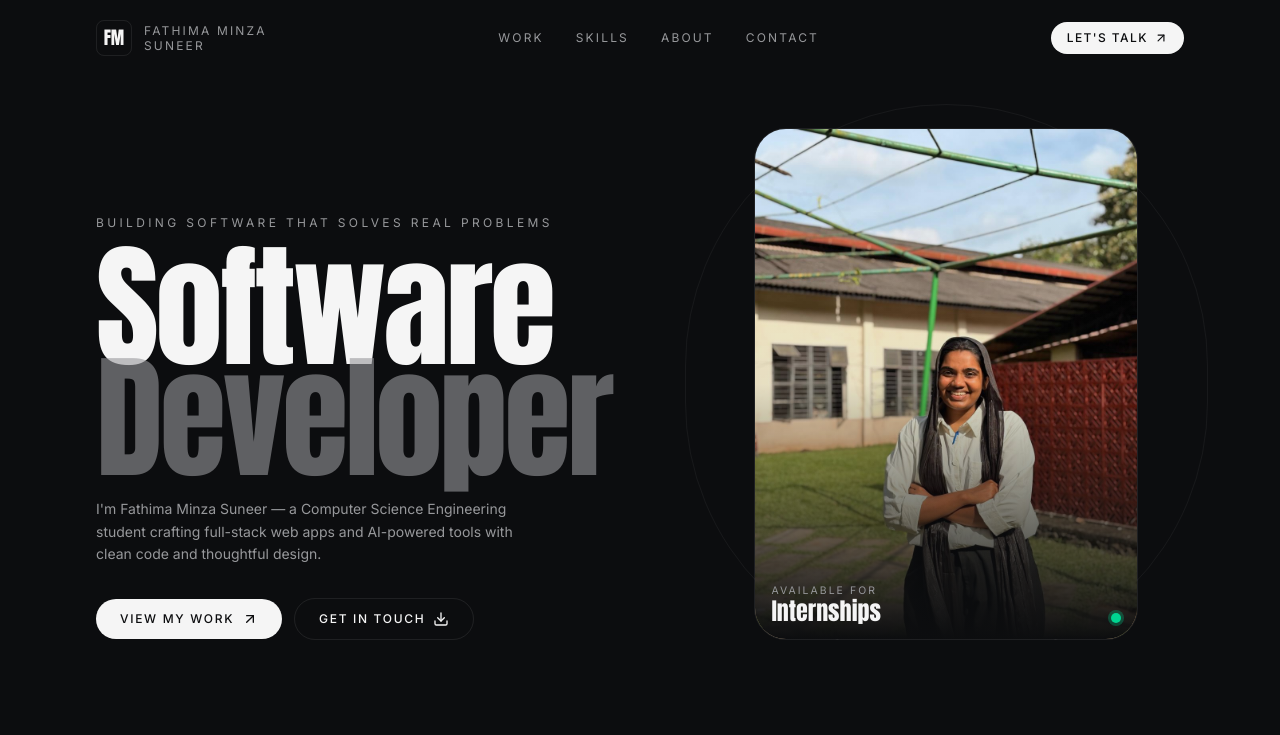
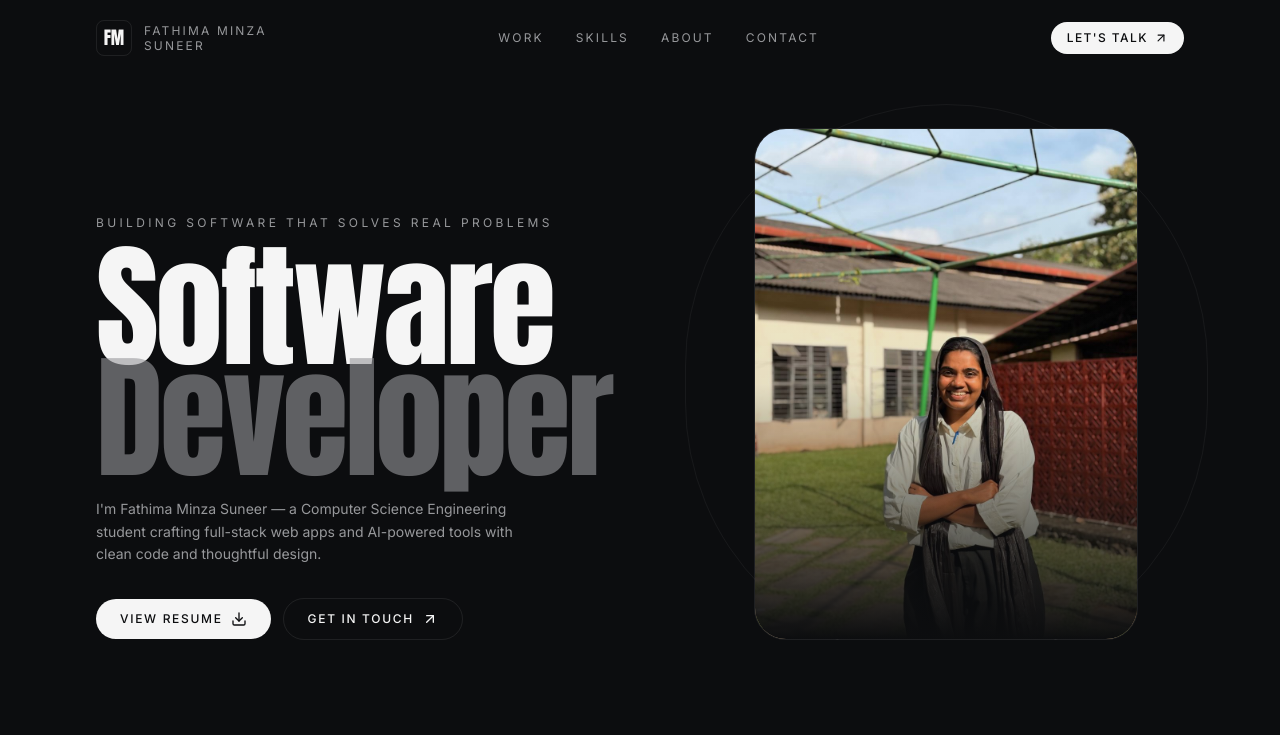
Before and after one commit to MINZASUNEER/minzaportfolio, a Next.js app: page / in a window 1280 px wide. Shown: the top 735 px of the page. Built offline with nearby package versions, Linux system fonts and the light colour scheme.

Commit message:
feat: update hero section with resume link and remove internship text

```diff
--- a/components/hero.tsx
+++ b/components/hero.tsx
@@ -22,18 +22,20 @@ export function Hero() {
 
             <div className="mt-8 flex flex-wrap items-center gap-3">
               <a
-                href="#work"
+                href="/minza-suneer-resume.pdf"
+                target="_blank"
+                rel="noopener noreferrer"
                 className="inline-flex items-center gap-2 rounded-full bg-foreground px-6 py-3 text-xs font-medium uppercase tracking-[0.14em] text-background transition-opacity hover:opacity-90"
               >
-                View My Work
-                <ArrowUpRight className="size-4" />
+                View Resume
+                <Download className="size-4" />
               </a>
               <a
                 href="#contact"
                 className="inline-flex items-center gap-2 rounded-full border border-border px-6 py-3 text-xs font-medium uppercase tracking-[0.14em] text-foreground transition-colors hover:bg-secondary"
               >
                 Get In Touch
-                <Download className="size-4" />
+                <ArrowUpRight className="size-4" />
               </a>
             </div>
           </div>
@@ -54,17 +56,6 @@ export function Hero() {
                 className="absolute inset-0 bg-gradient-to-t from-background via-background/10 to-transparent"
                 aria-hidden="true"
               />
-              <div className="absolute bottom-4 left-4 right-4 flex items-end justify-between">
-                <div>
-                  <p className="text-[0.65rem] uppercase tracking-[0.2em] text-muted-foreground">
-                    Available for
-                  </p>
-                  <p className="font-display text-2xl leading-none">Internships</p>
-                </div>
-                <span className="flex size-2.5 items-center justify-center rounded-full bg-emerald-400">
-                  <span className="absolute size-2.5 animate-ping rounded-full bg-emerald-400/70" />
-                </span>
-              </div>
             </div>
           </div>
         </div>
```
Also changed, not shown: 1 other file (tests, documents, lock files or other folders).
